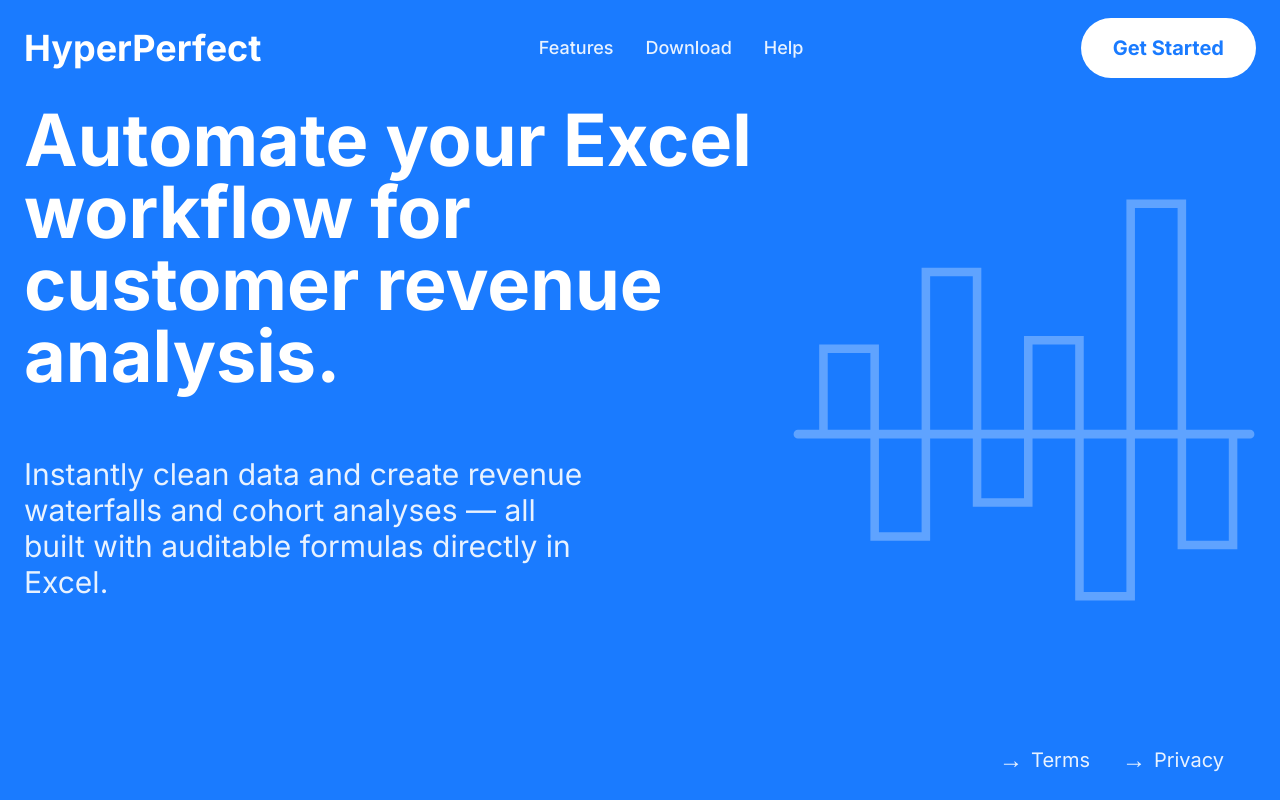
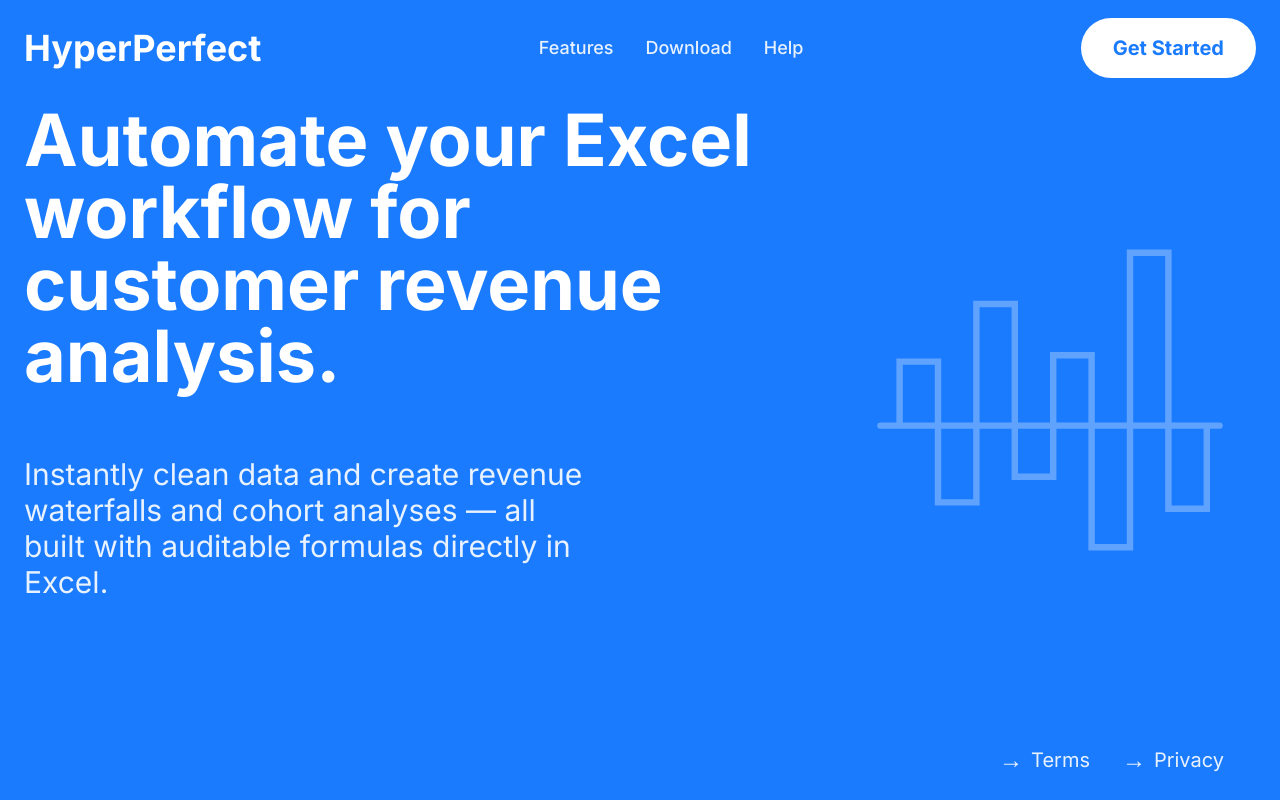
Before and after one commit to bankit711/hyperperfect, a Next.js app: page / in a window 1280 px wide. Built offline with nearby package versions, Linux system fonts and the light colour scheme.

Commit message:
smaller graphic

```diff
--- a/components/landing-page.tsx
+++ b/components/landing-page.tsx
@@ -28,8 +28,8 @@
             style={{
               backgroundImage:
                 "url(/images/symbol.svg)",
-              backgroundSize: "80%",
-              backgroundPosition: "center right",
+              backgroundSize: "60%",
+              backgroundPosition: "85% center",
               backgroundRepeat: "no-repeat",
             }}
           ></div>
```
